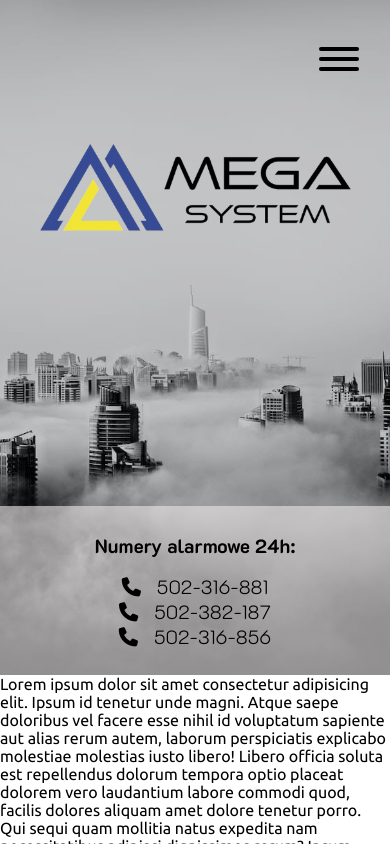
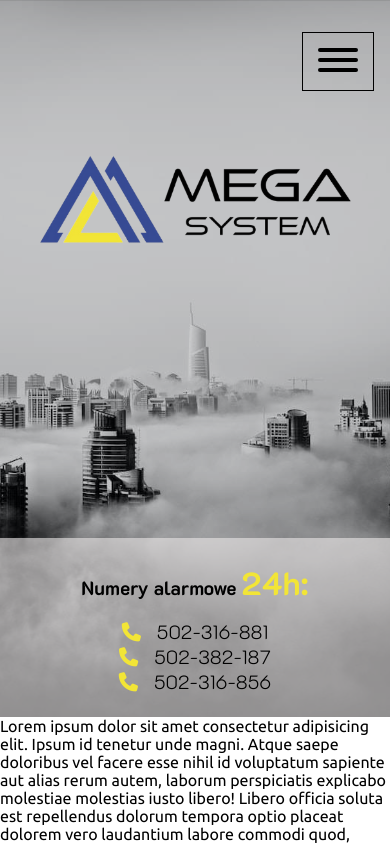
Before and after one commit to k4mlas/Mega-System, a website: page index.html in a window 390 px wide. Shown: the top 844 px of the page. Drawn offline with Linux system fonts and the light colour scheme.

Commit message:
working navMobile

```diff
--- a/index.html
+++ b/index.html
@@ -56,7 +56,7 @@
             <div class="header__img__phoneNumberMobile">
                 <p class="header__img__phoneNumberMobile__number header__img__phoneNumberMobile__number--title">Numery
                     alarmowe
-                    24h:</p>
+                    <span>24h:</span></p>
                 <p class="header__img__phoneNumberMobile__number"><i class="fa-solid fa-phone"></i>502-316-881</p>
                 <p class="header__img__phoneNumberMobile__number"><i class="fa-solid fa-phone"></i>502-382-187</p>
                 <p class="header__img__phoneNumberMobile__number"><i class="fa-solid fa-phone"></i>502-316-856</p>
--- a/src/sass/_colors.scss
+++ b/src/sass/_colors.scss
@@ -1,2 +1,3 @@
 $whiteNavMobile: #d9d6d6;
 $bacgroundNumberMobile: rgba(233, 229, 229, 0.61);
+$lemonMain: #f2e536;
--- a/src/sass/style.scss
+++ b/src/sass/style.scss
@@ -1,8 +1,7 @@
 //Import-----------------------------------
 @use './colors';
 @use './animations';
-@import './_small';
-
+//Reset------------------------------------
 *,
 *::before,
 *::after {
@@ -13,19 +12,26 @@
 body {
 	font-family: 'Ubuntu', sans-serif;
 }
+//Header-------------------------------------
 .header {
 	position: relative;
 	&__img {
 		width: 100vw;
-		height: 80vh;
+		height: 85vh;
 		background-image: url('../img/mainImgSmall.jpg');
 		background-position: center;
 		background-size: cover;
+		z-index: 0;
 		.hamburger {
 			position: fixed;
 			top: 2rem;
 			right: 1rem;
-			z-index: 500;
+			border: 0.5px solid black;
+			z-index: 5;
+			transition: border 0.4s;
+			&:hover {
+				border: 1px solid colors.$lemonMain;
+			}
 		}
 
 		&__navDesktop {
@@ -42,7 +48,6 @@ body {
 			left: 50%;
 			top: 28%;
 			transform: translate(-50%, -50%);
-			z-index: 2;
 			img {
 				width: 20rem;
 			}
@@ -62,7 +67,8 @@ body {
 			background-color: colors.$whiteNavMobile;
 			transform: translateX(-102%);
 			transition: transform 0.5s;
-			z-index: 400;
+			z-index: 4;
+
 			&--active {
 				transform: translateX(0);
 			}
@@ -91,6 +97,11 @@ body {
 				font-weight: 200;
 				i {
 					margin-right: 1rem;
+					color: colors.$lemonMain;
+				}
+				span {
+					font-size: 2rem;
+					color: colors.$lemonMain;
 				}
 				&--title {
 					margin-bottom: 1rem;
```
Also changed, not shown: dist/css/style.min.css, 2 other files.
